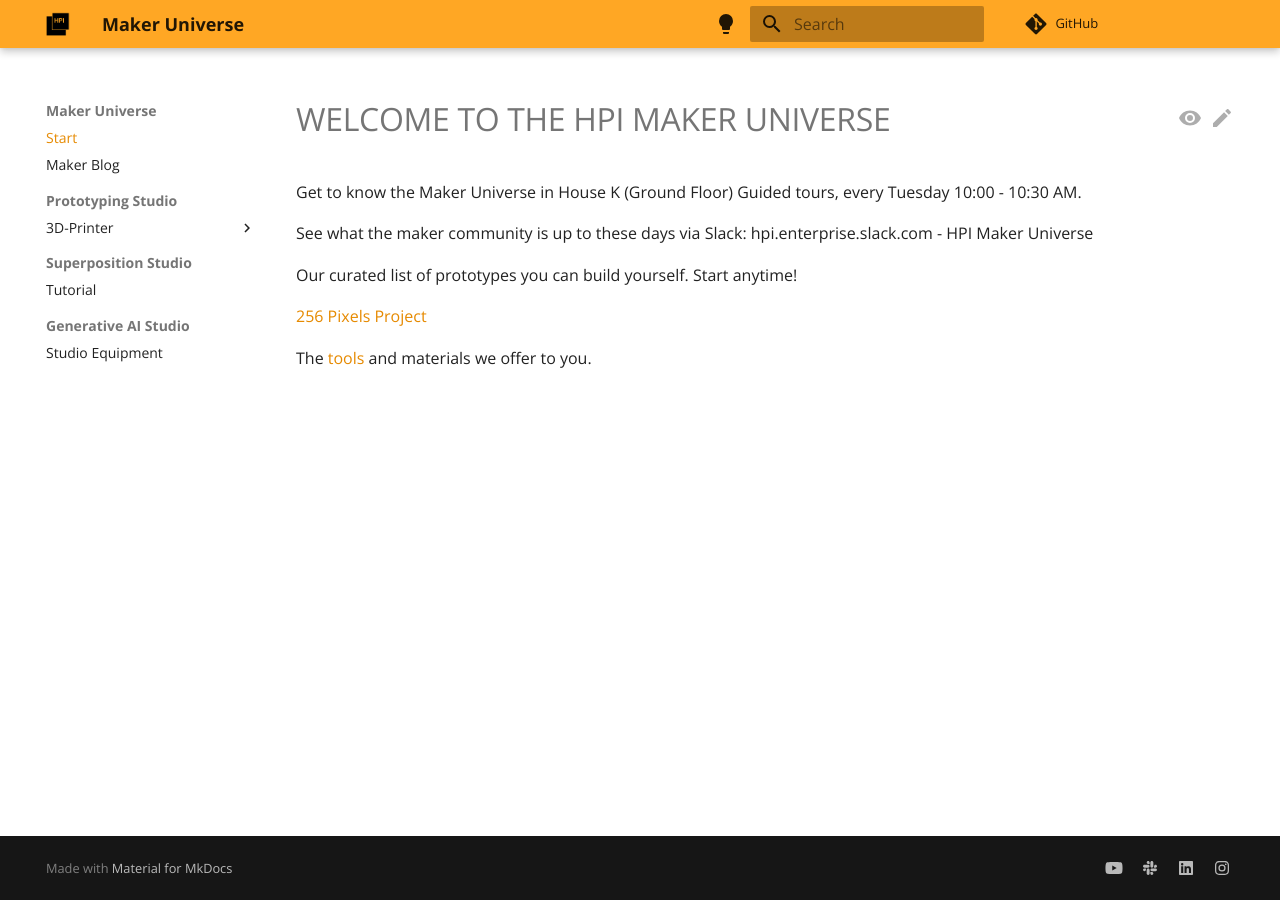
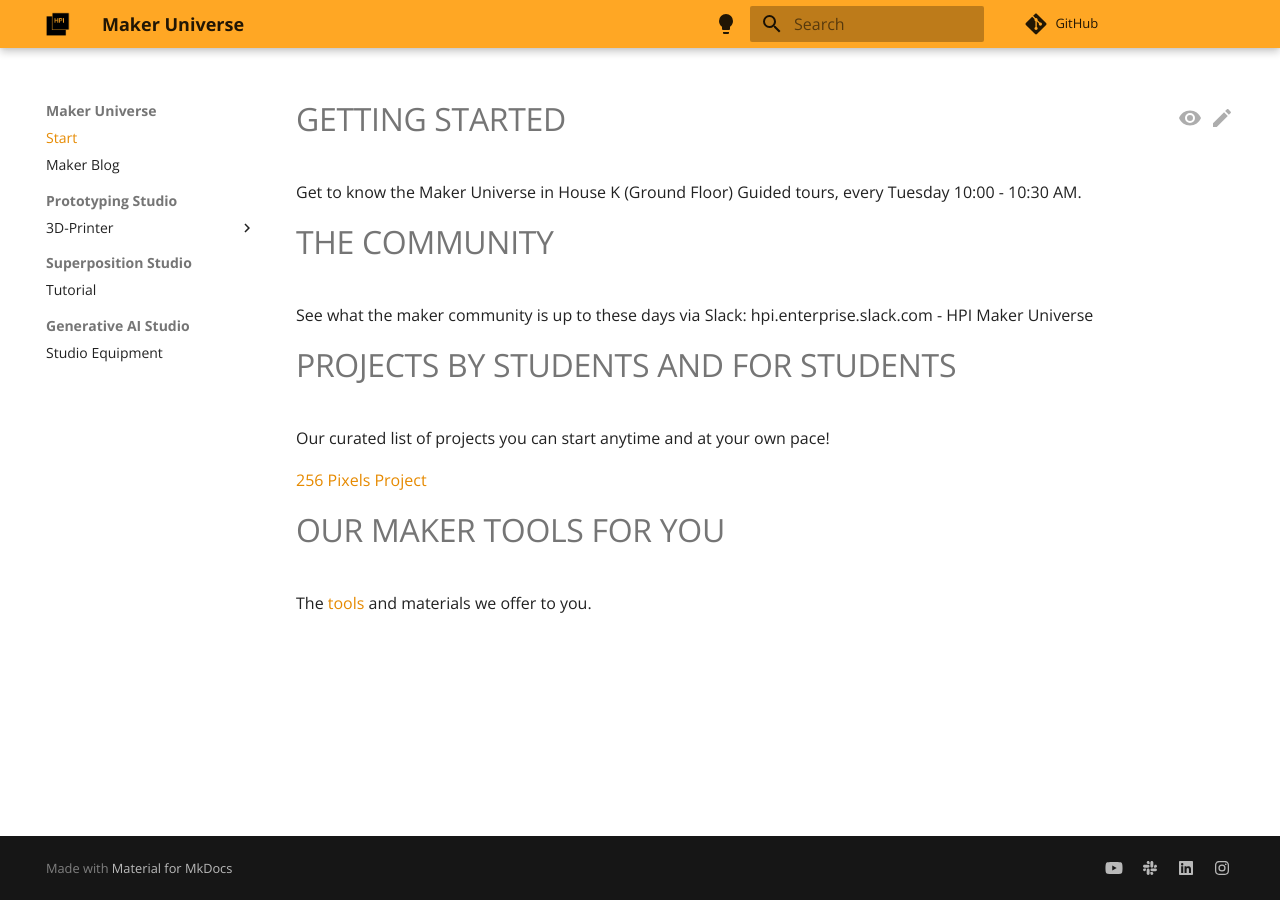
Before and after one commit to makeruniverse/docs, an MkDocs documentation site: the page built from docs/index.md, in a window 1280 px wide. Built offline with MkDocs 1.6.1 and Material for MkDocs 9.7.7, drawn with Linux system fonts in a browser that asks for light colours; comment, search, counter and statistics services are not loaded.

Commit message:
index navigation

```diff
--- a/docs/index.md
+++ b/docs/index.md
@@ -3,14 +3,19 @@ hide:
   - footer
 ---
 
-# WELCOME TO THE HPI MAKER UNIVERSE
+# GETTING STARTED
 
 Get to know the Maker Universe in House K (Ground Floor) Guided tours, every Tuesday 10:00 - 10:30 AM.
 
+# THE COMMUNITY
 See what the maker community is up to these days via Slack: hpi.enterprise.slack.com - HPI Maker Universe
 
-Our curated list of prototypes you can build yourself. Start anytime!
+# PROJECTS BY STUDENTS AND FOR STUDENTS
+
+Our curated list of projects you can start anytime and at your own pace!
 
 [256 Pixels Project](./projects/256-pixels-project.md)
 
+# OUR MAKER TOOLS FOR YOU
+
 The [tools](./tools/tools.md) and materials we offer to you.
```
